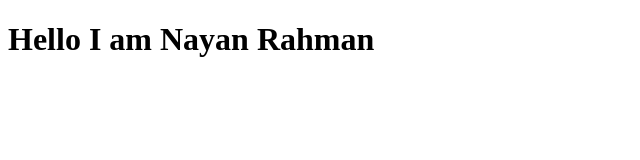
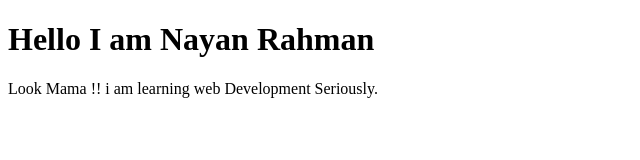
Before and after one commit to nayan-rahman/my-first-repo, a plain HTML site: page index.html in a window 1280 px wide. Shown: the whole page, without its empty margins (0-640 px from the left). Drawn offline with Linux system fonts and the light colour scheme.

Commit message:
added paragraph

```diff
--- a/index.html
+++ b/index.html
@@ -9,5 +9,6 @@
 </head>
 <body>
     <h1>Hello I am Nayan Rahman</h1>
+    <p>Look Mama !! i am learning web Development Seriously.</p>
 </body>
 </html>
```
